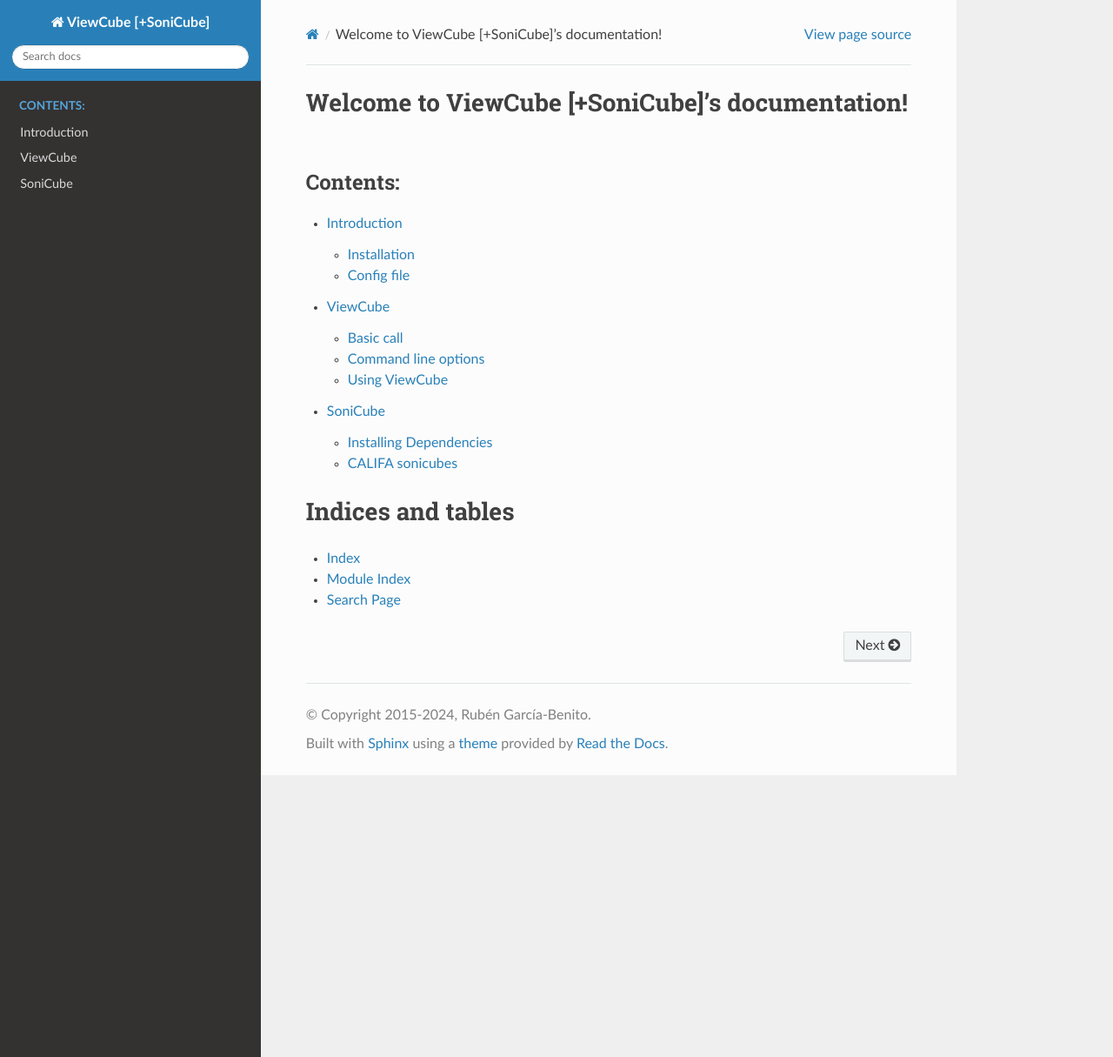
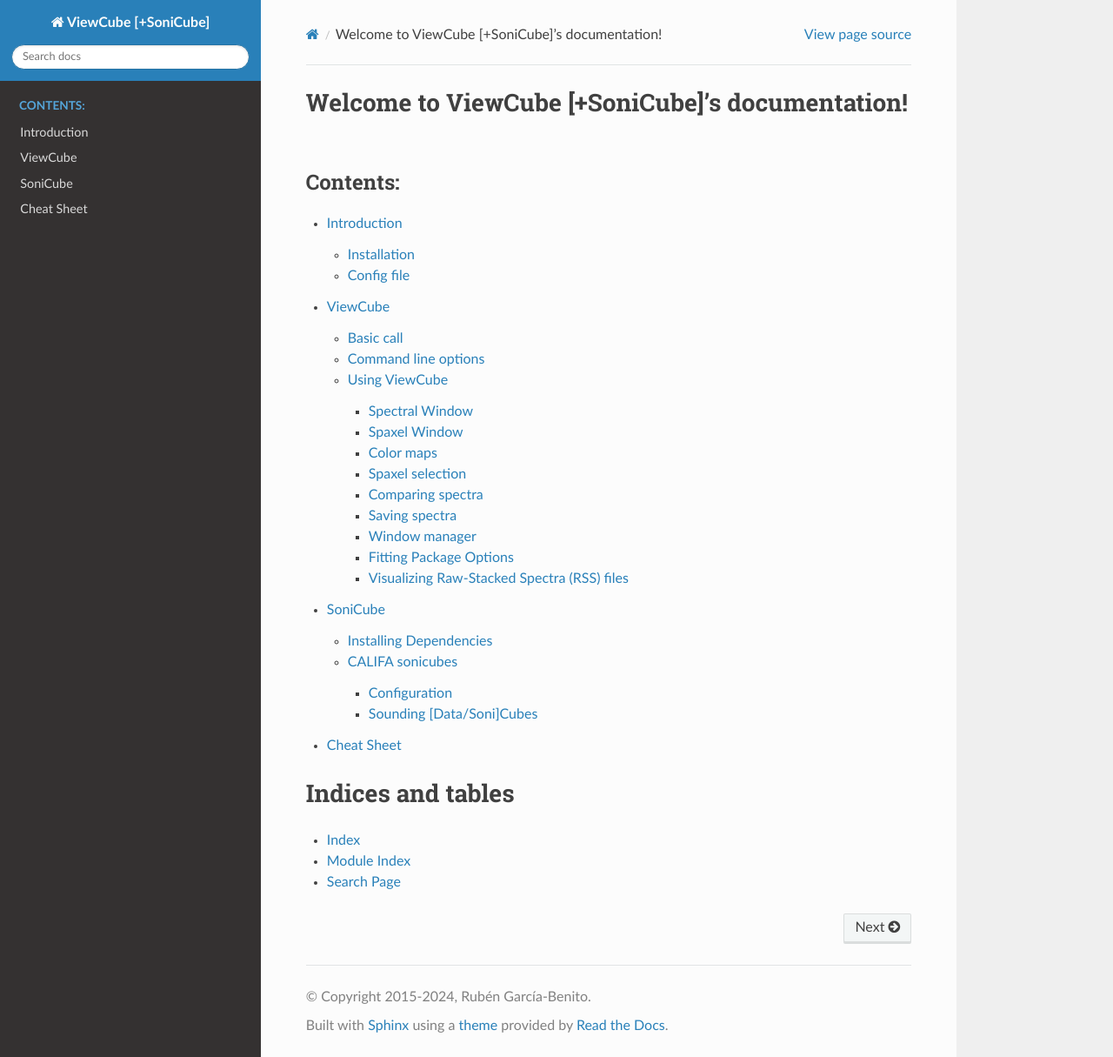
Before and after one commit to rgbIAA/viewcube, a Sphinx documentation site: the page built from docs/index.rst, in a window 1280 px wide and 1215 px high. Shown: the whole window at 87% size. Built offline with Sphinx 7.4.7 and the Read the Docs theme 3.1.0, drawn with Linux system fonts in a browser that asks for light colours; part of the change alters nothing that is shown.

Commit message:
Cheat sheet

```diff
--- /dev/null
+++ b/docs/cheatsheet.rst
@@ -0,0 +1,9 @@
+.. _cheatsheet:
+
+***********
+Cheat Sheet
+***********
+
+.. figure:: figures/cheatsheet.jpg
+
+   ViewCube Cheat Sheet
--- a/docs/index.rst
+++ b/docs/index.rst
@@ -4,12 +4,13 @@ Welcome to ViewCube [+SoniCube]'s documentation!
 ================================================
 
 .. toctree::
-   :maxdepth: 2
+   :maxdepth: 3
    :caption: Contents:
 
    intro.rst
    usage.rst
    sonicube.rst
+   cheatsheet.rst
 
 
 
--- a/docs/usage.rst
+++ b/docs/usage.rst
@@ -5,8 +5,8 @@ ViewCube
 The aim of ViewCube is to remain lightweight and independent of the operating system.
 Currently, there are no buttons or interface, only two plotting windows. All interactions
 are performed using the mouse and keyboard. This tutorial will cover the different options
-and their corresponding keys. Additionally, there is a PDF cheat sheet containing a table
-with each key and its associated action.
+and their corresponding keys. Additionally, there is a :ref:`cheatsheet` containing a
+table with each key and its associated action.
 
 There are plans to significantly improve ViewCube by switching to a faster plotting library
 and introducing a menu interface. However, this is still under development.
```
Also changed, not shown: docs/figures/cheatsheet.jpg (added), 1 other file.
